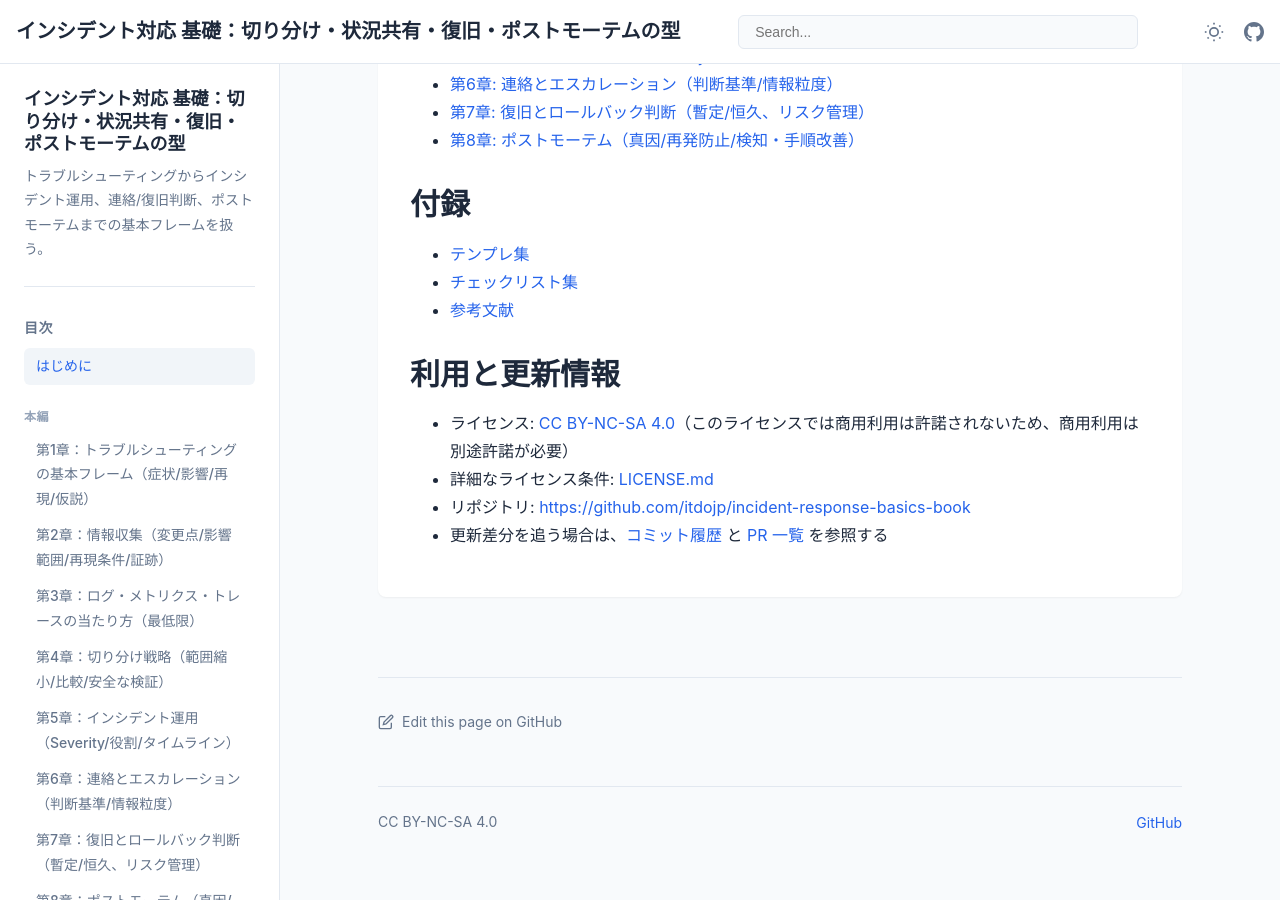
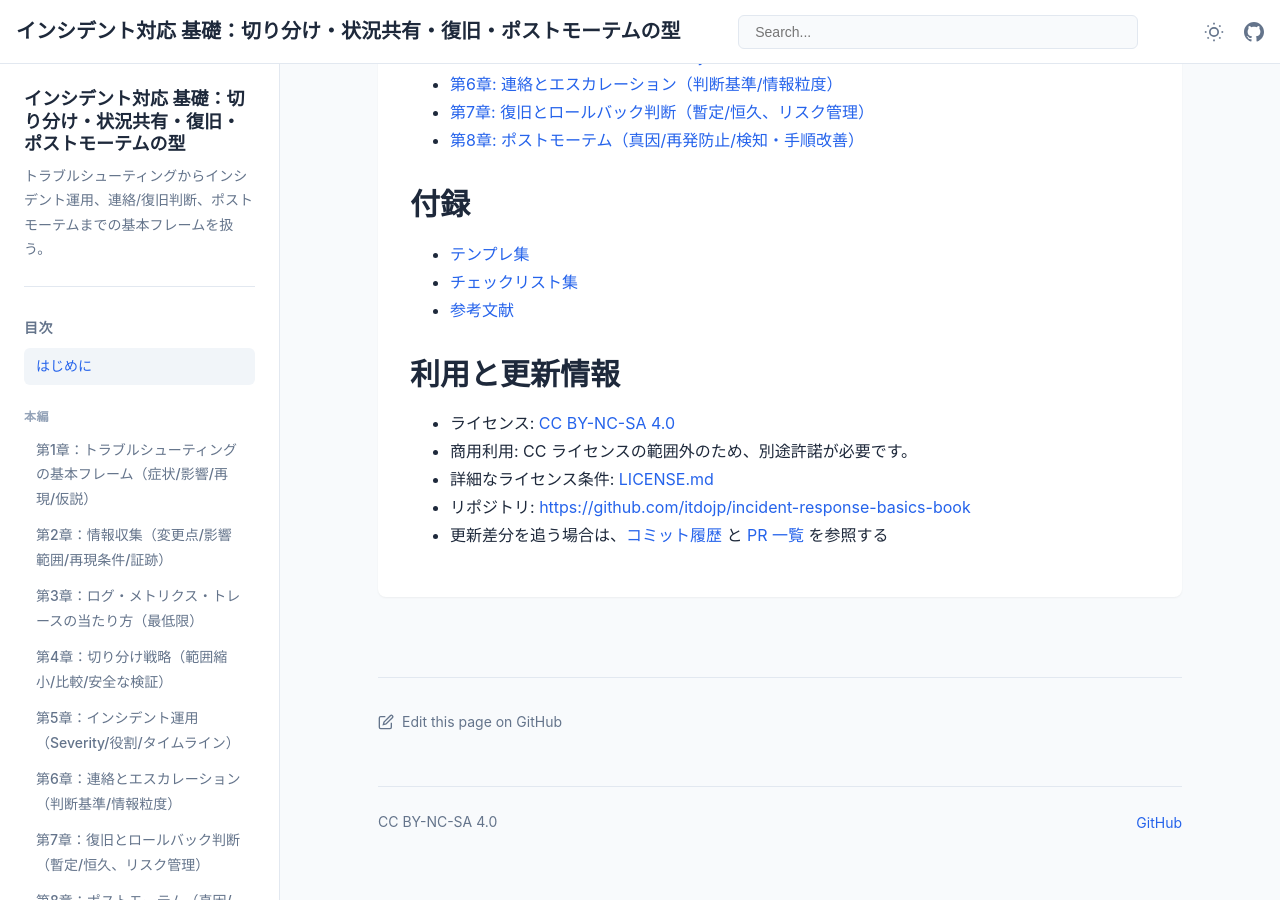
Before and after one commit to itdojp/incident-response-basics-book, a Jekyll site: the page built from docs/index.md, in a window 1280 px wide and 900 px high, scrolled down 1353 px. Built offline with Jekyll 4.4.1, drawn with Linux system fonts in a browser that asks for light colours.

Commit message:
Clarify license note in update guidance

```diff
--- a/docs/index.md
+++ b/docs/index.md
@@ -58,7 +58,8 @@ order: 0
 
 ## 利用と更新情報
 
-- ライセンス: [{{ site.license_text }}](https://creativecommons.org/licenses/by-nc-sa/4.0/deed.ja)（このライセンスでは商用利用は許諾されないため、商用利用は別途許諾が必要）
+- ライセンス: [{{ site.license_text }}](https://creativecommons.org/licenses/by-nc-sa/4.0/deed.ja)
+- 商用利用: CC ライセンスの範囲外のため、別途許諾が必要です。
 - 詳細なライセンス条件: [LICENSE.md]({{ site.repository }}/blob/main/LICENSE.md)
 - リポジトリ: [{{ site.repository }}]({{ site.repository }})
 - 更新差分を追う場合は、[コミット履歴]({{ site.repository }}/commits/main/) と [PR 一覧]({{ site.repository }}/pulls) を参照する
```
